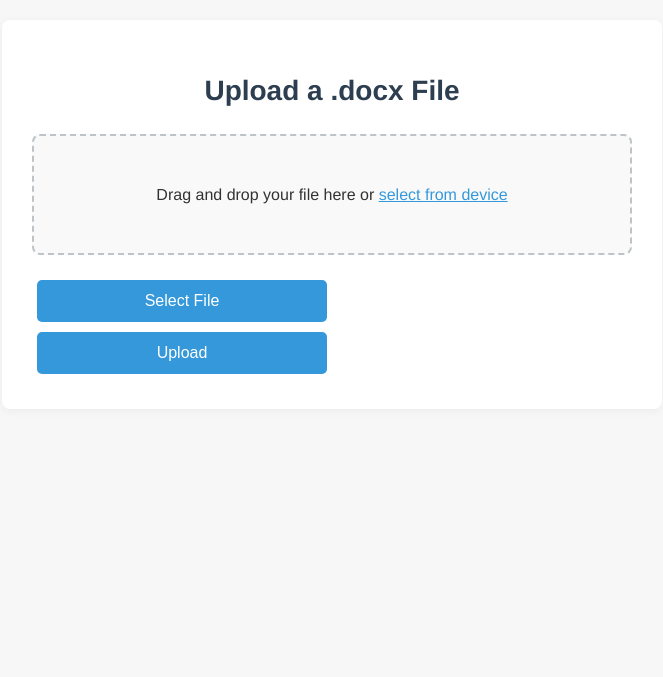
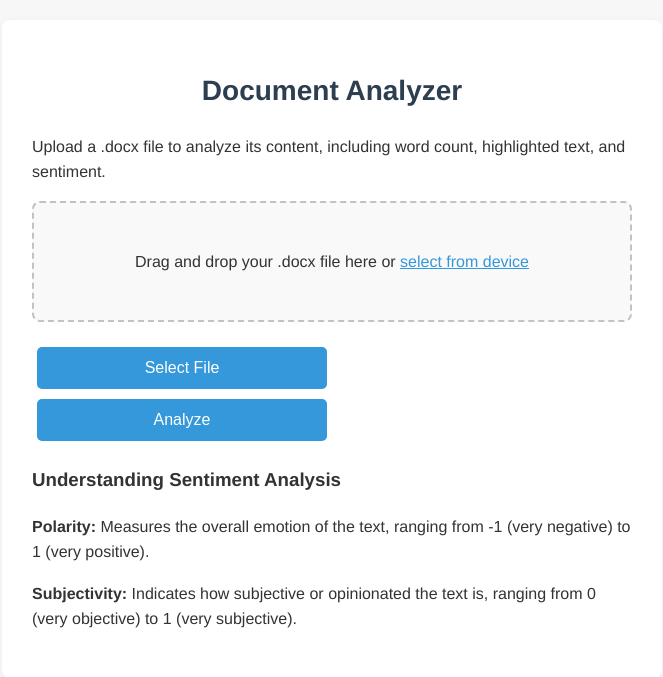
Before and after one commit to Abhighyan/counthighlightedwords, a Flask app: page / in a window 1280 px wide. Shown: the top 677 px of the page, without its empty margins (308-971 px from the left). Run offline with Flask 2, Linux system fonts and the light colour scheme.

Commit message:
Update upload.html

```diff
--- a/templates/upload.html
+++ b/templates/upload.html
@@ -4,77 +4,39 @@
     <meta charset="UTF-8">
     <meta name="viewport" content="width=device-width, initial-scale=1.0">
     <link rel="stylesheet" href="{{ url_for('static', filename='styles.css') }}">
-    <title>Document Upload</title>
-    <script>
-        function handleFileUpload(event) {
-            event.preventDefault();
-            const fileInput = document.getElementById('file-input');
-            const file = fileInput.files[0];
-
-            if (!file) {
-                alert("Please select a file.");
-                return;
-            }
-
-            const formData = new FormData();
-            formData.append('file', file);
-
-            const xhr = new XMLHttpRequest();
-            xhr.open('POST', '/upload', true);
-
-            xhr.onloadstart = function() {
-                document.getElementById('progress-bar').style.display = 'block';
-                document.getElementById('progress-bar').style.width = '0%';
-                document.getElementById('upload-result').innerHTML = '';
-            };
-
-            xhr.upload.onprogress = function(e) {
-                if (e.lengthComputable) {
-                    const percentComplete = (e.loaded / e.total) * 100;
-                    document.getElementById('progress-bar').style.width = percentComplete + '%';
-                }
-            };
-
-            xhr.onload = function() {
-                const response = JSON.parse(xhr.responseText);
-                if (response.status === 'success') {
-                    document.getElementById('upload-result').innerHTML = `
-                        <div class="success-message">
-                            <h3>Upload Successful!</h3>
-                            <p>Full word count: ${response.full_word_count}</p>
-                            <p>Number of highlighted words: ${response.highlighted_word_count} (${response.highlighted_word_percentage.toFixed(2)}% of total)</p>
-                            <p>Polarity: ${response.polarity.toFixed(2)}</p>
-                            <p>Subjectivity: ${response.subjectivity.toFixed(2)}</p>
-                            <p>${response.color_percentage_details}</p>
-                        </div>
-                    `;
-                    document.getElementById('upload-area').style.backgroundColor = '#e9f9e4'; // Light green background
-                } else {
-                    document.getElementById('upload-result').innerHTML = `<div class="error-message">${response.message}</div>`;
-                }
-                document.getElementById('progress-bar').style.display = 'none';
-            };
-
-            xhr.onerror = function() {
-                document.getElementById('upload-result').innerHTML = '<div class="error-message">An error occurred during the upload.</div>';
-                document.getElementById('progress-bar').style.display = 'none';
-            };
-
-            xhr.send(formData);
-        }
-    </script>
+    <link href="https://fonts.googleapis.com/css2?family=Roboto:wght@300;400;500&display=swap" rel="stylesheet">
+    <title>Document Analyzer</title>
 </head>
 <body>
     <div class="container">
-        <h1>Upload a .docx File</h1>
+        <h1>Document Analyzer</h1>
+        <p class="description">Upload a .docx file to analyze its content, including word count, highlighted text, and sentiment.</p>
+
         <div id="upload-area" class="drop-area" onclick="document.getElementById('file-input').click();">
             <input type="file" id="file-input" name="file" accept=".docx" style="display: none;" onchange="handleFileUpload(event)">
-            <p>Drag and drop your file here or <span class="file-upload-text">select from device</span></p>
+            <p>Drag and drop your .docx file here or <span class="file-upload-text">select from device</span></p>
         </div>
-        <div id="progress-bar" class="progress-bar" style="display: none;"></div>
-        <button class="submit-button" onclick="document.getElementById('file-input').click();">Select File</button>
-        <button class="submit-button" onclick="handleFileUpload(event);">Upload</button>
+
+        <div class="button-container">
+            <button class="submit-button" onclick="document.getElementById('file-input').click();">Select File</button>
+            <button class="submit-button" onclick="handleFileUpload(event);">Analyze</button>
+        </div>
+
+        <div id="progress-container" style="display: none;">
+            <div id="progress-bar" class="progress-bar"></div>
+        </div>
+
         <div id="upload-result"></div>
+
+        <div class="sentiment-info">
+            <h3>Understanding Sentiment Analysis</h3>
+            <p><strong>Polarity:</strong> Measures the overall emotion of the text, ranging from -1 (very negative) to 1 (very positive).</p>
+            <p><strong>Subjectivity:</strong> Indicates how subjective or opinionated the text is, ranging from 0 (very objective) to 1 (very subjective).</p>
+        </div>
     </div>
+
+    <script>
+        // Your existing JavaScript code here
+    </script>
 </body>
 </html>
```
